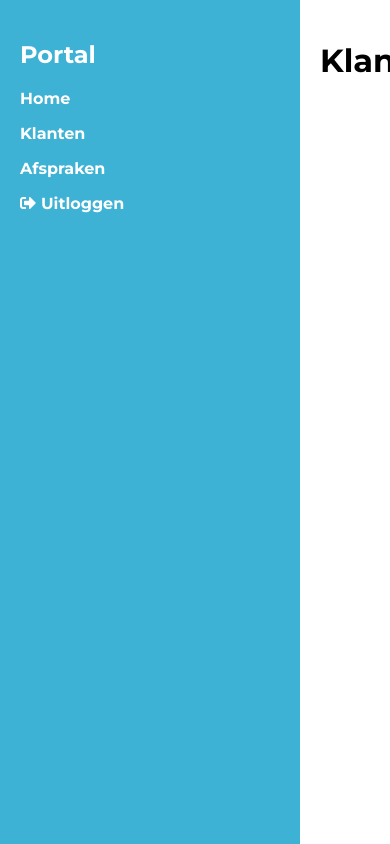
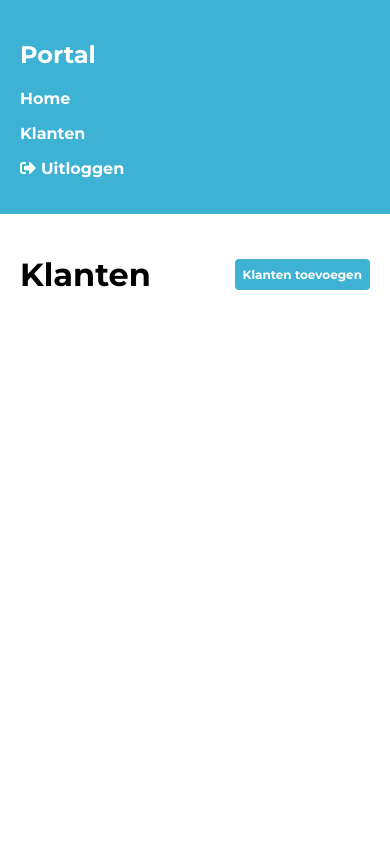
Before and after one commit to tommieruijgrok/SportmassageNootdorp, a PHP site: page /portal/klanten.php in a window 390 px wide; the page is wider, and only the part inside the window is pictured. Run offline with PHP 8.4, Linux system fonts and the light colour scheme; the visitor is signed in with stand-in values (Sample User, id 1); data that the repository does not hold is empty.

Commit message:
Bug fixes & Front-end responsiveness

```diff
--- a/portal/afspraakInfo.php
+++ b/portal/afspraakInfo.php
@@ -43,6 +43,7 @@ include "include/head.php";
 
 <head>
     <link rel="stylesheet" href="stylesheet/klantenInfo.css">
+    <link rel="stylesheet" href="stylesheet/afspraakInfo.css">
 </head>
 
 <body>
@@ -55,7 +56,7 @@ include "include/head.php";
         <form method="post" action="process/changeAfspraak.php">
             <input type="text" placeholder="Titel" name="title" value="<?php echo $afspraakTitel ?>">
             <input type="date" name="date" value="<?php echo $afspraakDatum ?>">
-            <textarea placeholder="Tekst" name="content"><?php echo $afspraakContent ?></textarea>
+            <textarea placeholder="Tekst" name="content"><?php echo strip_tags($afspraakContent) ?></textarea>
             <input type="hidden" name="id" value="<?php echo $afspraakId ?>">
             <input type="submit" value="Wijzigen" >
         </form>
@@ -71,7 +72,7 @@ include "include/head.php";
         <h2><?php echo $afspraakTitel ?></h2>
         <p><?php echo $afspraakContent ?></p>
 
-        <div style="position: absolute; bottom: 20px; right: 20px;">
+        <div style="" id="changeButtons">
             <a style="color: orangered" href="process/deleteAfspraak.php?a=<?php echo $afspraakId ?>&k=<?php echo $klantId ?>">Verwijder afspraak</a>
             <a id="wijzig">Wijzig afspraak</a>
         </div>
--- a/portal/include/head.php
+++ b/portal/include/head.php
@@ -1,5 +1,7 @@
 <head>
     <title>Portal | Sportmassage Nootdorp</title>
+    <meta name="viewport" content="width=device-width, initial-scale=1">
+
     <link rel="stylesheet" href="stylesheet/general.css">
     <link rel="stylesheet" href="https://use.fontawesome.com/releases/v5.15.4/css/all.css" integrity="sha384-DyZ88mC6Up2uqS4h/KRgHuoeGwBcD4Ng9SiP4dIRy0EXTlnuz47vAwmeGwVChigm" crossorigin="anonymous">
 </head>
--- a/portal/include/sidebar.php
+++ b/portal/include/sidebar.php
@@ -8,9 +8,6 @@
         <a href="klanten.php"><div>
             <p>Klanten</p>
         </div></a>
-        <a><div>
-            <p>Afspraken</p>
-        </div></a>
         <a href="process/logout.php"><div>
                 <p><span style="margin-right: 5px"><i class="fas fa-sign-out-alt"></i></span>Uitloggen</p>
             </div></a>
--- a/portal/klanten.php
+++ b/portal/klanten.php
@@ -53,11 +53,6 @@ if (isset($_SESSION['status']) && $_SESSION['status'] == 'true'){
                                         echo $row['naam'];
                                         ?>
                                     </p>
-                                    <p>
-                                        <?php
-                                        echo $row['timestamp'];
-                                        ?>
-                                    </p>
                                 </div>
                             </a>
                             <?php
--- a/portal/klantenInfo.php
+++ b/portal/klantenInfo.php
@@ -52,7 +52,7 @@ include "include/head.php";
     ?>
 
     <div id="main">
-        <div style="display: flex; justify-content: space-between; align-items: center;">
+        <div id="titleHead">
             <h1 id="title" style="cursor: pointer"><?php echo $klantName ?></h1>
             <a href="process/deleteKlant.php?id=<?php echo $klantId ?>" style=" color: orangered; text-decoration: none">Verwijder klant</a>
         </div>
--- a/portal/process/addAfspraak.php
+++ b/portal/process/addAfspraak.php
@@ -5,7 +5,7 @@ if (isset($_SESSION['status']) && $_SESSION['status'] == 'true'){
     include "../include/config.php";
 
     if ((isset($_POST['title']) && isset($_POST['date']) && isset($_POST['content']) && isset($_POST['klant'])) ){
-        if ($conn->query("INSERT INTO afspraken (date, title, klant, content) VALUES ('" . $_POST['date'] . "', '" . $_POST['title'] . "', '" . $_POST['klant'] . "', '" . $_POST['content'] . "')") === TRUE) {
+        if ($conn->query("INSERT INTO afspraken (date, title, klant, content) VALUES ('" . $_POST['date'] . "', '" . $_POST['title'] . "', '" . $_POST['klant'] . "', '" . nl2br(htmlentities($_POST['content'], ENT_QUOTES, 'UTF-8')) . "')") === TRUE) {
 
             header("location: ../afspraakInfo.php?a=" . $conn->insert_id);
         } else {
--- a/portal/process/changeAfspraak.php
+++ b/portal/process/changeAfspraak.php
@@ -4,7 +4,7 @@ if (isset($_SESSION['status']) && $_SESSION['status'] == 'true'){
     include "../include/config.php";
 
     if ((isset($_POST['title']) && isset($_POST['date']) && isset($_POST['content']) && isset($_POST['id'])) ){
-        if ($conn->query("UPDATE afspraken SET title = '" . $_POST['title'] . "', date = '" . $_POST['date'] . "', content = '" . $_POST['content'] . "' WHERE id = " . $_POST['id']) === TRUE) {
+        if ($conn->query("UPDATE afspraken SET title = '" . $_POST['title'] . "', date = '" . $_POST['date'] . "', content = '" . nl2br(htmlentities($_POST['content'], ENT_QUOTES, 'UTF-8')) . "' WHERE id = " . $_POST['id']) === TRUE) {
 
             header("location: ../afspraakInfo.php?a=" . $_POST['id']);
         } else {
--- a/portal/stylesheet/general.css
+++ b/portal/stylesheet/general.css
@@ -58,3 +58,15 @@ body {
 #popupInner input {
     width: 100%;
 }
+
+@media only screen and (max-width: 800px) {
+    #container {
+        display: block;
+    }
+
+    #sidebar {
+        min-height: unset;
+    }
+
+
+}
```
Also changed, not shown: portal/stylesheet/afspraakInfo.css (added, +20 -0 lines), portal/stylesheet/klantenInfo.css (+17 -0 lines).
